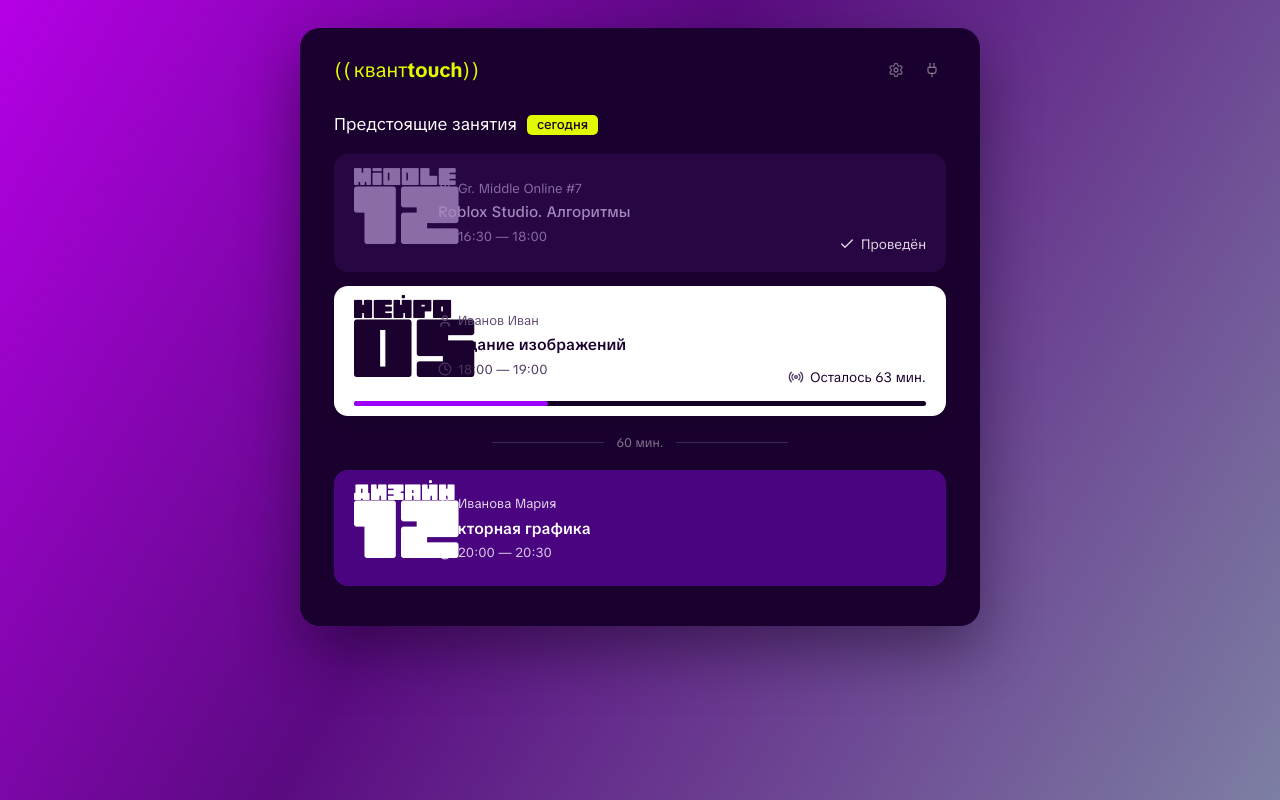
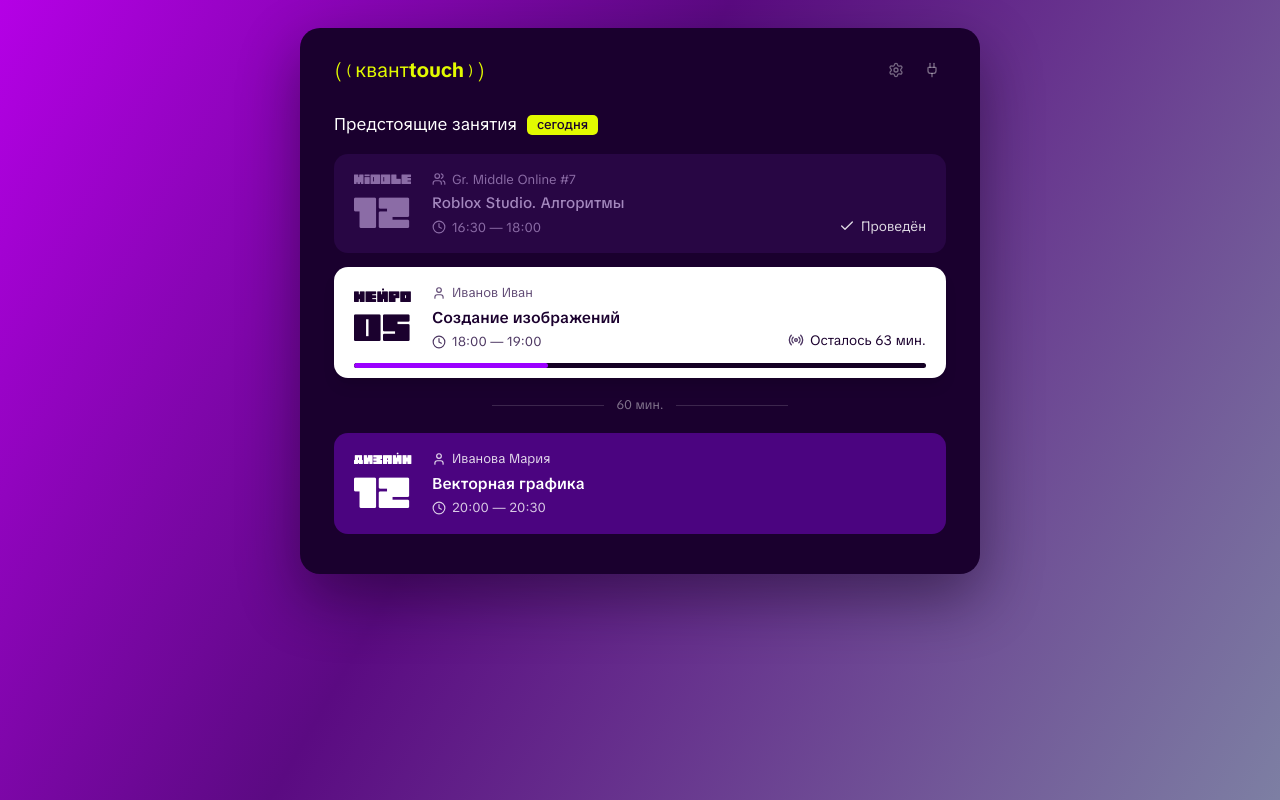
Before and after one commit to moveonwasd/kvanttouch, a plain HTML site: page index.html in a window 1280 px wide. Drawn offline with nearby package versions, Linux system fonts and the light colour scheme.

Commit message:
Update index.html

```diff
--- a/index.html
+++ b/index.html
@@ -80,11 +80,8 @@
       line-height: 1;
       letter-spacing: -0.01em;
       user-select: none;
-    }
-
-    .logo-paren {
-      letter-spacing: 0.14em;
-      font-weight: 400;
+      display: inline-flex;
+      align-items: center;
     }
 
     /* Custom subtle scrollbar inside modal roster */
@@ -102,9 +99,9 @@
     /* Lesson logo SVG container */
     .lesson-logo-svg {
       display: block;
-      width: 64px;
+      width: 58px;
       flex-shrink: 0;
-      overflow: visible;
+      overflow: hidden;
     }
 
     @media (max-width: 540px) {
@@ -122,8 +119,12 @@
   <main class="app-shell">
     <!-- Header -->
     <header class="flex items-center justify-between mb-7">
-      <div class="logo-text">
-        <span class="logo-paren">((</span><span class="font-normal">квант</span><span class="font-bold">touch</span><span class="logo-paren">))</span>
+      <div class="logo-text gap-[4px]">
+        <span class="text-[21px] font-light leading-none">(</span>
+        <span class="text-[14px] font-normal leading-none">(</span>
+        <span class="text-[20px] leading-none"><span class="font-normal">квант</span><span class="font-bold">touch</span></span>
+        <span class="text-[14px] font-normal leading-none">)</span>
+        <span class="text-[21px] font-light leading-none">)</span>
       </div>
 
       <div class="flex items-center gap-2 text-white/40">
@@ -151,7 +152,7 @@
       <article onclick="openLessonModal('past')" class="bg-[#280644] rounded-[14px] px-5 py-4 flex items-end justify-between cursor-pointer hover:bg-[#310852] transition-colors">
         <div class="flex items-center gap-5">
           <!-- Fixed-width Blocky SVG Logo -->
-          <svg class="lesson-logo-svg" data-course="MIDDLE" data-num="12" data-color="#8B6CA6" width="64" height="54"></svg>
+          <svg class="lesson-logo-svg" data-course="MIDDLE" data-num="12" data-color="#8B6CA6" width="58" height="50"></svg>
 
           <div class="space-y-1">
             <div class="flex items-center gap-1.5 text-[13px] text-[#8B6CA6]">
@@ -179,7 +180,7 @@
         <div class="flex items-end justify-between mb-3">
           <div class="flex items-center gap-5">
             <!-- Fixed-width Blocky SVG Logo -->
-            <svg class="lesson-logo-svg" data-course="НЕЙРО" data-num="05" data-color="#1B012E" width="64" height="54"></svg>
+            <svg class="lesson-logo-svg" data-course="НЕЙРО" data-num="05" data-color="#1B012E" width="58" height="50"></svg>
 
             <div class="space-y-1">
               <div class="flex items-center gap-1.5 text-[13px] text-[#614B75]">
@@ -219,7 +220,7 @@
       <article onclick="openLessonModal('upcoming')" class="bg-[#4B0480] rounded-[14px] px-5 py-4 flex items-center cursor-pointer hover:bg-[#570694] transition-colors">
         <div class="flex items-center gap-5">
           <!-- Fixed-width Blocky SVG Logo -->
-          <svg class="lesson-logo-svg" data-course="ДИЗАЙН" data-num="12" data-color="#FFFFFF" width="64" height="54"></svg>
+          <svg class="lesson-logo-svg" data-course="ДИЗАЙН" data-num="12" data-color="#FFFFFF" width="58" height="50"></svg>
 
           <div class="space-y-1">
             <div class="flex items-center gap-1.5 text-[13px] text-white/85">
@@ -248,7 +249,7 @@
 
       <!-- Header Info -->
       <div class="flex items-center gap-4 mb-4">
-        <svg id="modal-logo-svg" class="lesson-logo-svg" data-course="НЕЙРО" data-num="05" data-color="#1B012E" width="64" height="54"></svg>
+        <svg id="modal-logo-svg" class="lesson-logo-svg" data-course="НЕЙРО" data-num="05" data-color="#1B012E" width="58" height="50"></svg>
 
         <div class="space-y-1">
           <div class="flex items-center gap-1.5 text-[13px] text-[#4C3661]">
@@ -397,13 +398,13 @@
 
     /**
      * Renders a two-line Blocky logo inside an SVG where BOTH lines
-     * are scaled proportionally to match the exact target width (64px).
+     * are scaled proportionally to match the exact target width (58px).
      */
     function renderBlockyLogo(svgEl) {
       const course = (svgEl.dataset.course || '').toUpperCase();
       const num = svgEl.dataset.num || '';
       const color = svgEl.dataset.color || '#FFFFFF';
-      const targetWidth = 64;
+      const targetWidth = 58;
       const gap = 3;
       const ns = 'http://www.w3.org/2000/svg';
 
@@ -411,7 +412,7 @@
 
       const createText = (str) => {
         const t = document.createElementNS(ns, 'text');
-        t.setAttribute('font-family', 'Blocky, sans-serif');
+        t.setAttribute('font-family', 'Blocky');
         t.setAttribute('font-size', '100');
         t.setAttribute('fill', color);
         t.setAttribute('x', '0');
@@ -430,16 +431,25 @@
 
       if (b1.width === 0 || b2.width === 0) return;
 
-      // Calculate exact font sizes so each line spans exactly targetWidth
-      const fs1 = 100 * (targetWidth / b1.width);
-      const fs2 = 100 * (targetWidth / b2.width);
-
+      // Pass 1: scale font-size to match targetWidth
+      let fs1 = 100 * (targetWidth / b1.width);
+      let fs2 = 100 * (targetWidth / b2.width);
       t1.setAttribute('font-size', fs1.toFixed(2));
       t2.setAttribute('font-size', fs2.toFixed(2));
 
-      // Re-measure with final font sizes to position tightly with exact ink bounds
-      const fb1 = t1.getBBox();
-      const fb2 = t2.getBBox();
+      // Pass 2: refine font-size against hinting/kerning at target size
+      let fb1 = t1.getBBox();
+      let fb2 = t2.getBBox();
+      if (fb1.width > 0) {
+        fs1 = fs1 * (targetWidth / fb1.width);
+        t1.setAttribute('font-size', fs1.toFixed(2));
+        fb1 = t1.getBBox();
+      }
+      if (fb2.width > 0) {
+        fs2 = fs2 * (targetWidth / fb2.width);
+        t2.setAttribute('font-size', fs2.toFixed(2));
+        fb2 = t2.getBBox();
+      }
 
       t1.setAttribute('x', (-fb1.x).toFixed(2));
       t1.setAttribute('y', (-fb1.y).toFixed(2));
@@ -450,18 +460,25 @@
 
       const totalHeight = fb1.height + gap + fb2.height;
       svgEl.setAttribute('viewBox', `0 0 ${targetWidth} ${totalHeight.toFixed(2)}`);
+      svgEl.setAttribute('preserveAspectRatio', 'xMinYMin meet');
       svgEl.setAttribute('width', targetWidth);
       svgEl.setAttribute('height', totalHeight.toFixed(2));
+      svgEl.style.width = targetWidth + 'px';
+      svgEl.style.height = totalHeight.toFixed(2) + 'px';
     }
 
     function renderAllLogos() {
       document.querySelectorAll('.lesson-logo-svg').forEach(renderBlockyLogo);
     }
 
-    // Wait until Blocky font is fully loaded before measuring getBBox()
-    document.fonts.ready.then(() => {
+    // Explicitly load Blocky before measuring bounding boxes
+    (async function initLogos() {
+      try {
+        await document.fonts.load('100px Blocky');
+      } catch (e) {}
+      await document.fonts.ready;
       renderAllLogos();
-    });
+    })();
 
     // Modal state
     const lessonsData = {
```
